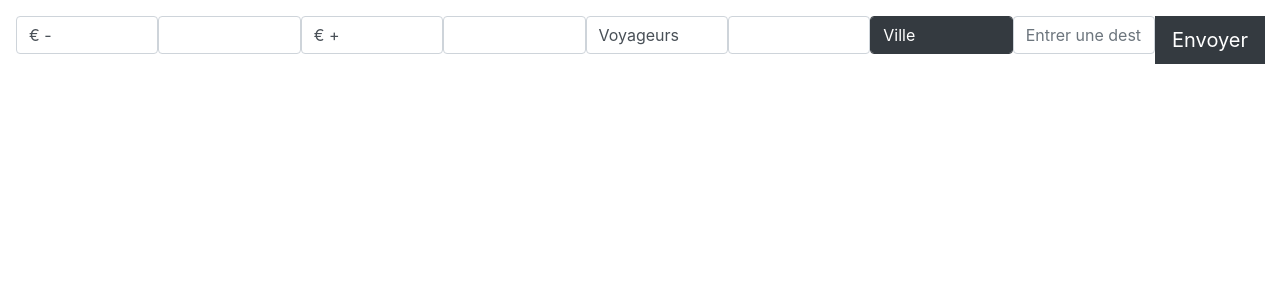
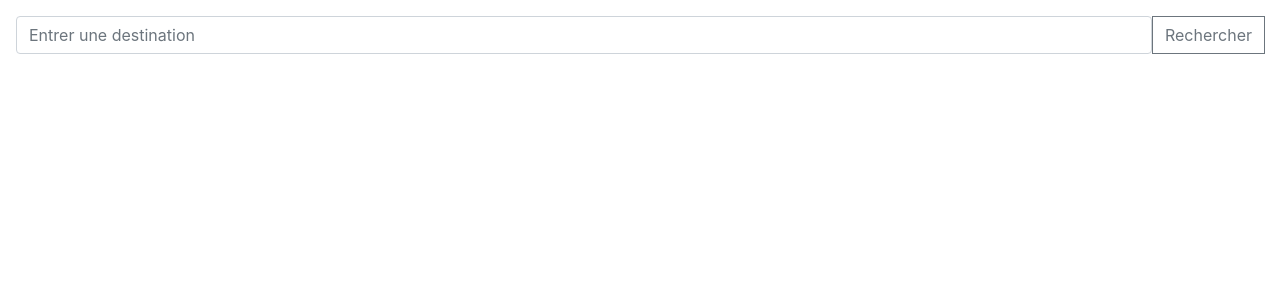
Before and after one commit to maxencele2001/Projet-WEB, a PHP site: page /listeBien.php in a window 1280 px wide. Shown: the part 88-388 px from the top of the page. Run offline with PHP 8.4, Linux system fonts and the light colour scheme; data that the repository does not hold is empty; some libraries are stand-ins or nearby versions.

Commit message:
Add serach bar in list

```diff
--- a/public/listeBien.php
+++ b/public/listeBien.php
@@ -7,29 +7,14 @@ require_once '../layout/header.php';
 ?>
 
 <form method="POST" class="recherche">
-
-  <div class="input-group input-group-lg">
-
+  <div class="input-group mb-3">
+    <div class="custom-file">
+      <input class="form-control" id="ville" type="text" name="ville" placeholder="Entrer une destination">
+    </div>
     <div class="input-group-prepend">
-
-      <span class="form-control" id="inputGroup-sizing-default">€ -</span>
-      <input type="number" class="form-control" name="prixmin" id="prixmin" min="0">
-
-      <span class="form-control" id="inputGroup-sizing-default">€ +</span>
-      <input type="number" class="form-control" name="prixmax" id="prixmax" min="0">
-
-     <span class="form-control" id="inputGroup-sizing-default">Voyageurs</span>
-     <input type="number" class="form-control" name="nb_voyageurs" id="nb_voyageurs" min="0">
-
-     <span class="form-control btn-dark" id="inputGroup-sizing-default">Ville</span>
-     <input class="form-control" id="ville" type="text" name="ville" placeholder="Entrer une destination">
-
-     <input type="submit" value="Envoyer" class="btn btn-dark" />
-
+      <button class="btn btn-outline-secondary" type="button" id="inputGroupFileAddon03">Rechercher</button>
     </div>
-
   </div>
-
 </form>
 
 <?php
--- a/public/logged/suppr.php
+++ b/public/logged/suppr.php
@@ -1,4 +1,6 @@
 <?php
+$title = "Annonce supprimée";
+require_once '../layout/header.php';
 require_once '../../functions/db.php';
 require_once '../../functions/redirect.php';
 $id_annonce = $_GET['id'];
```
